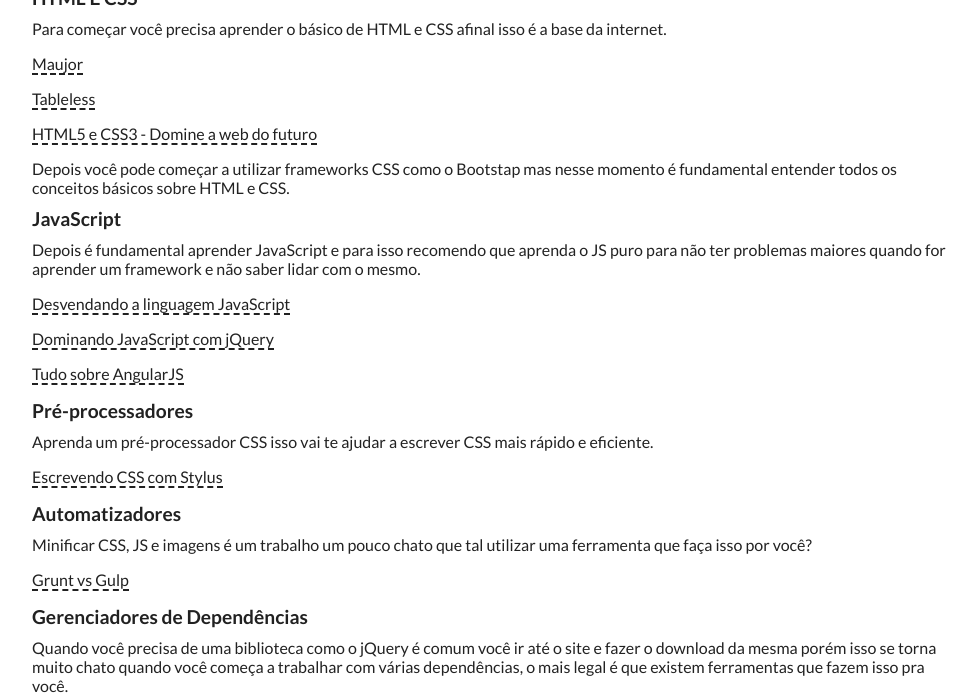
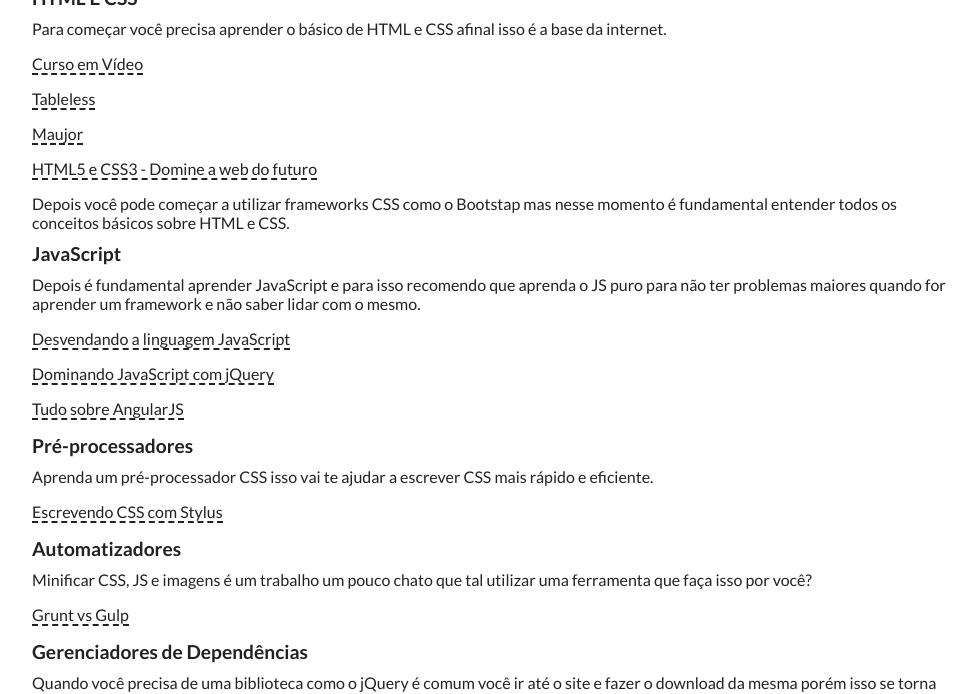
Before and after one commit to brenofsena/brenofsena.github.io, a Jekyll site: the page built from _posts/2017-01-01-como-se-tornar-um-desenvolvedor-web.markdown, in a window 1280 px wide and 900 px high, scrolled down 678 px, cut to the strip 206-900 px from the top of the window. Shown: the whole strip, without its empty margins (143-1119 px from the left). Built offline with Jekyll 4.4.1, drawn with Linux system fonts in a browser that asks for light colours; nearby versions of some CDN libraries; comment, search, counter and statistics services are not loaded.

Commit message:
Atualização de post

```diff
--- a/_includes/footer.html
+++ b/_includes/footer.html
@@ -1,5 +1,5 @@
 <footer class="footer">
-	<div class="wrapper">
+	<div class="container">
 		<p>
 			Feito por Breno Sena com <a href="https://jekyllrb.com/" target="blank">Jekyll</a>
 			<i class="fa fa-coffee" aria-hidden="true"></i> e <i class="fa fa-heart" aria-hidden="true"></i>
--- a/_posts/2017-01-01-como-se-tornar-um-desenvolvedor-web.markdown
+++ b/_posts/2017-01-01-como-se-tornar-um-desenvolvedor-web.markdown
@@ -33,9 +33,9 @@
 ### HTML E CSS
 
 Para começar você precisa aprender o básico de HTML e CSS afinal isso é a base da internet.
-
+- [Curso em Vídeo](https://www.cursoemvideo.com/course/curso-de-html5/){:target="_blank"}
+- [Tableless](https://tableless.com.br/){:target="_blank"}
 - [Maujor](http://www.maujor.com/){:target="_blank"}
-- [Tableless](https://tableless.com.br/){:target="_blank"}
 - [HTML5 e CSS3 - Domine a web do futuro](https://www.casadocodigo.com.br/products/livro-html-css){:target="_blank"}
 
 Depois você pode começar a utilizar frameworks CSS como o Bootstap mas nesse momento é fundamental entender todos os conceitos básicos sobre HTML e CSS.
```
Also changed, not shown: _layouts/page.html (+4 -4 lines).
